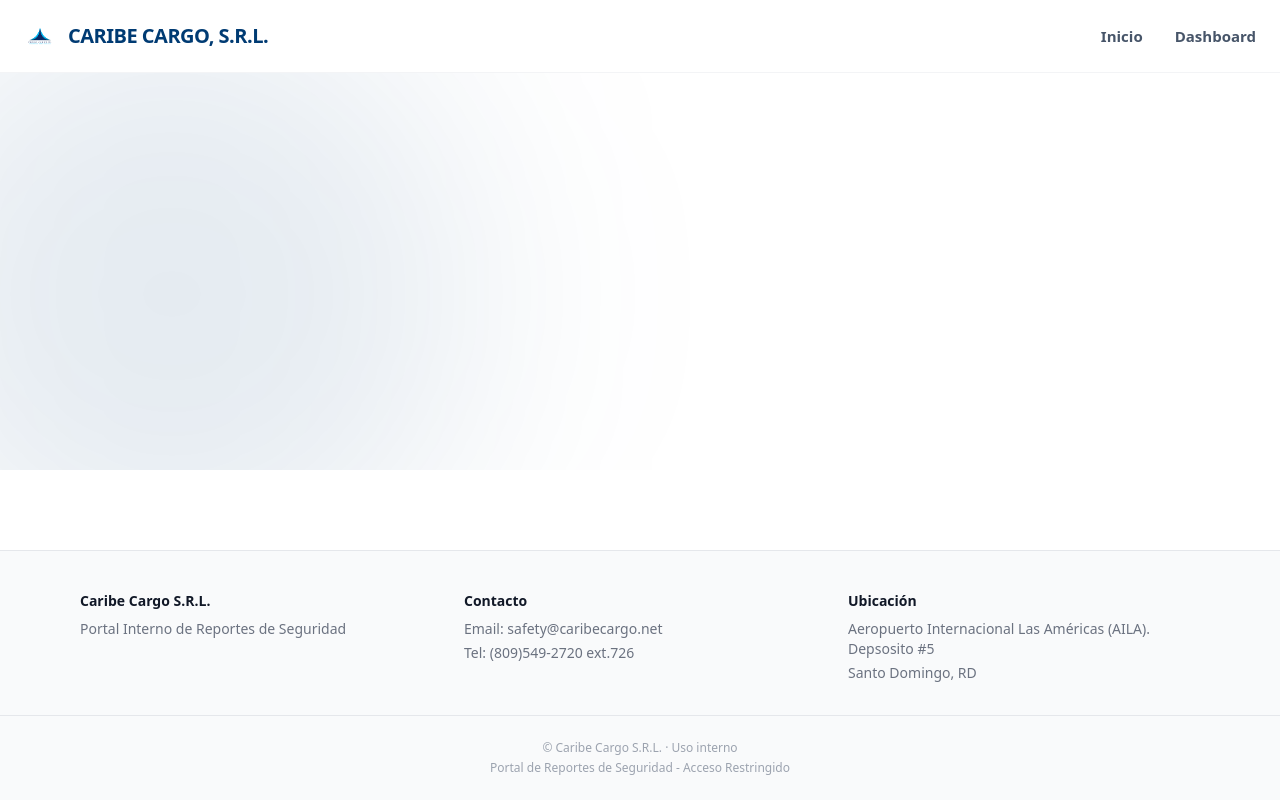
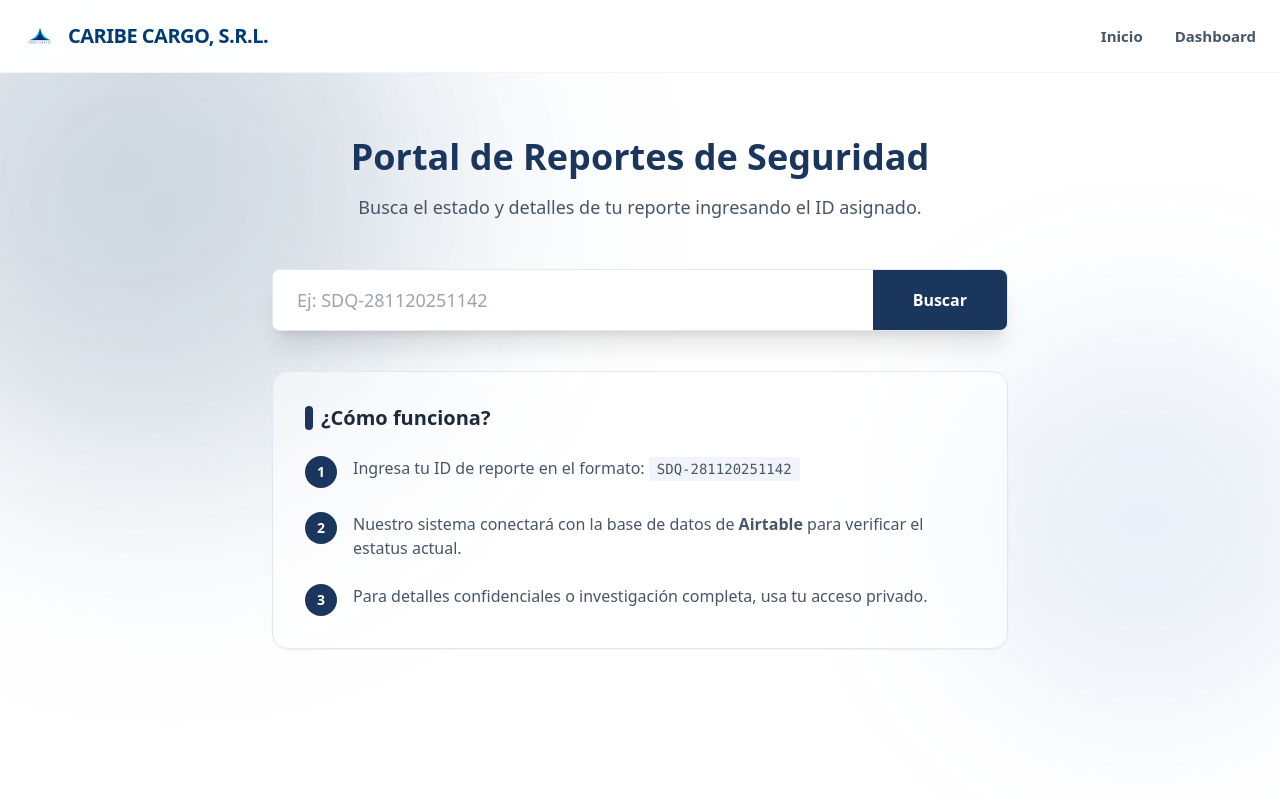
Before and after one commit to safetycaribecargo/caribe-cargo-portal, a Next.js app: page / in a window 1280 px wide. Shown: the top 800 px of the page. Built offline with nearby package versions, Linux system fonts and the light colour scheme.

Commit message:
Update page.tsx

```diff
--- a/app/page.tsx
+++ b/app/page.tsx
@@ -1,23 +1,134 @@
-'use client'; // <-- ESTA LÍNEA ES VITAL. Debe ser la primera.
+'use client';
 
 import { useState } from 'react';
+import Image from 'next/image';
 
 export default function Home() {
-  // 1. Aquí van los "Estados" (la memoria de la página)
   const [busqueda, setBusqueda] = useState('');
   const [resultado, setResultado] = useState<any>(null);
   const [error, setError] = useState('');
   const [cargando, setCargando] = useState(false);
 
-  // 2. Aquí va la función "manejarBusqueda" (la lógica que llama a la API)
   const manejarBusqueda = async () => {
-    // ... código de la función ...
+    if (!busqueda) return;
+    setCargando(true);
+    setError('');
+    setResultado(null);
+
+    try {
+      // Llamamos a la API que creamos (asegúrate de que el archivo app/api/buscar/route.ts exista)
+      const res = await fetch(`/api/buscar?id=${busqueda}`);
+      const data = await res.json();
+
+      if (!res.ok) throw new Error(data.error || 'No se encontró el reporte');
+
+      setResultado(data);
+    } catch (err: any) {
+      setError(err.message);
+    } finally {
+      setCargando(false);
+    }
   };
 
-  // 3. Aquí va el "return" (lo que se ve en pantalla: el HTML)
   return (
-    <div className="max-w-3xl mx-auto px-4 pt-20">
-      {/* El Buscador, el mensaje de Error y los Resultados */}
+    <div className="relative min-h-screen">
+      {/* FONDO DIFUMINADO ATRACTIVO */}
+      <div className="fixed inset-0 z-0 overflow-hidden pointer-events-none">
+        <div className="absolute top-[-10%] left-[-10%] w-[500px] h-[500px] rounded-full bg-[#1B365D]/10 blur-[100px]" />
+        <div className="absolute bottom-[10%] right-[-5%] w-[400px] h-[400px] rounded-full bg-[#3D6FB6]/10 blur-[80px]" />
+      </div>
+
+      {/* CONTENIDO PRINCIPAL */}
+      <div className="relative z-10 max-w-3xl mx-auto px-4 pt-16 pb-20">
+
+        <div className="text-center mb-12">
+          <h1 className="text-4xl font-extrabold text-[#1B365D] mb-4">
+            Portal de Reportes de Seguridad
+          </h1>
+          <p className="text-slate-600 text-lg">
+            Busca el estado y detalles de tu reporte ingresando el ID asignado.
+          </p>
+        </div>
+
+        {/* BARRA DE BÚSQUEDA */}
+        <div className="flex mb-10 shadow-xl rounded-lg overflow-hidden border border-slate-200 bg-white">
+          <input
+            type="text"
+            value={busqueda}
+            onChange={(e) => setBusqueda(e.target.value)}
+            onKeyDown={(e) => e.key === 'Enter' && manejarBusqueda()}
+            placeholder="Ej: SDQ-281120251142"
+            className="flex-grow px-6 py-4 outline-none text-slate-700 text-lg"
+          />
+          <button
+            onClick={manejarBusqueda}
+            disabled={cargando}
+            className="bg-[#1B365D] text-white px-10 py-4 font-bold hover:bg-[#132846] transition-all disabled:opacity-50 flex items-center gap-2"
+          >
+            {cargando ? 'Buscando...' : 'Buscar'}
+          </button>
+        </div>
+
+        {/* MENSAJE DE ERROR */}
+        {error && (
+          <div className="p-4 mb-8 bg-red-50 text-red-700 border border-red-200 rounded-xl text-center animate-pulse">
+            ⚠️ {error}
+          </div>
+        )}
+
+        {/* RESULTADOS DE AIRTABLE */}
+        {resultado && (
+          <div className="p-8 border border-slate-200 bg-white/80 backdrop-blur-md rounded-2xl shadow-2xl mb-12 animate-in fade-in slide-in-from-bottom-5 duration-700">
+            <div className="flex justify-between items-center mb-6 border-b pb-4">
+              <h3 className="text-2xl font-bold text-[#1B365D]">Detalles del Reporte</h3>
+              <span className="px-4 py-1 bg-blue-100 text-[#1B365D] rounded-full text-sm font-bold uppercase">
+                {resultado.Estado || 'Procesando'}
+              </span>
+            </div>
+
+            <div className="grid grid-cols-1 md:grid-cols-2 gap-8">
+              <div>
+                <label className="text-xs font-black text-slate-400 uppercase tracking-widest">ID Reporte</label>
+                <p className="text-lg font-semibold text-slate-800">{resultado.ID_Reporte}</p>
+              </div>
+              <div>
+                <label className="text-xs font-black text-slate-400 uppercase tracking-widest">Fecha de Registro</label>
+                <p className="text-lg font-semibold text-slate-800">{resultado.Fecha || 'No registrada'}</p>
+              </div>
+              <div className="col-span-1 md:col-span-2">
+                <label className="text-xs font-black text-slate-400 uppercase tracking-widest">Descripción del Suceso</label>
+                <p className="text-slate-700 leading-relaxed mt-1">
+                  {resultado.Descripcion || 'Sin descripción adicional en el sistema.'}
+                </p>
+              </div>
+            </div>
+          </div>
+        )}
+
+        {/* TARJETA INFORMATIVA */}
+        {!resultado && !error && (
+          <div className="w-full border border-slate-200 rounded-2xl p-8 bg-white/50 backdrop-blur-sm shadow-sm">
+            <h2 className="text-xl font-bold text-slate-800 mb-6 flex items-center gap-2">
+              <span className="w-2 h-6 bg-[#1B365D] rounded-full"></span>
+              ¿Cómo funciona?
+            </h2>
+            <ul className="space-y-6">
+              <li className="flex gap-4">
+                <div className="flex-shrink-0 w-8 h-8 bg-[#1B365D] text-white rounded-full flex items-center justify-center font-bold text-sm">1</div>
+                <p className="text-slate-600">Ingresa tu ID de reporte en el formato: <code className="bg-slate-100 px-2 py-1 rounded font-mono text-sm">SDQ-281120251142</code></p>
+              </li>
+              <li className="flex gap-4">
+                <div className="flex-shrink-0 w-8 h-8 bg-[#1B365D] text-white rounded-full flex items-center justify-center font-bold text-sm">2</div>
+                <p className="text-slate-600">Nuestro sistema conectará con la base de datos de <strong>Airtable</strong> para verificar el estatus actual.</p>
+              </li>
+              <li className="flex gap-4">
+                <div className="flex-shrink-0 w-8 h-8 bg-[#1B365D] text-white rounded-full flex items-center justify-center font-bold text-sm">3</div>
+                <p className="text-slate-600">Para detalles confidenciales o investigación completa, usa tu acceso privado.</p>
+              </li>
+            </ul>
+          </div>
+        )}
+      </div>
     </div>
   );
 }
```
